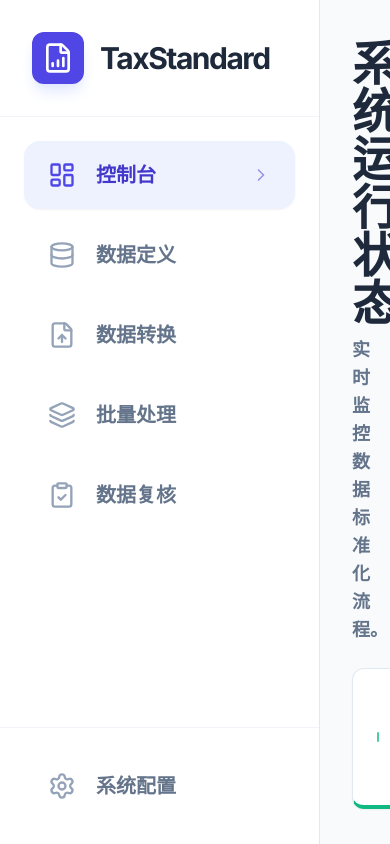
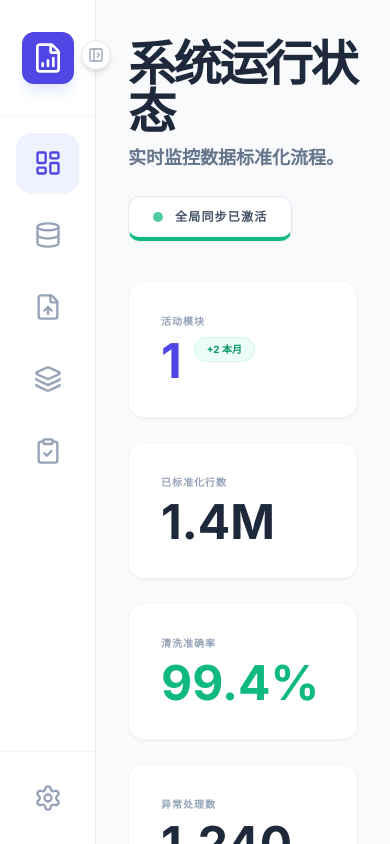
Before and after one commit to leoleeloo-123/Data-Wrangler, a React (Vite) app: page / in a window 390 px wide. Built offline with nearby package versions, Linux system fonts and the light colour scheme.

Commit message:
feat(layout): Implement collapsible sidebar with responsive behavior
Adds functionality to collapse and expand the main application sidebar. The sidebar will automatically collapse on screens smaller than 1024px for improved usability on various devices. Includes icons for collapsing and expanding.

```diff
--- a/components/Layout.tsx
+++ b/components/Layout.tsx
@@ -1,5 +1,5 @@
 
-import React from 'react';
+import React, { useState, useEffect } from 'react';
 import { translations } from '../translations';
 import {
   LayoutDashboard,
@@ -9,11 +9,13 @@ import {
   Database,
   FileBarChart,
   Layers,
-  ClipboardCheck
+  ClipboardCheck,
+  PanelLeftClose,
+  PanelLeftOpen
 } from 'lucide-react';
 
 interface LayoutProps {
-  children: React.ReactNode;
+  children: React.Node;
   activeTab: string;
   setActiveTab: (tab: string) => void;
   onOpenConfig: () => void;
@@ -22,6 +24,24 @@ interface LayoutProps {
 
 const Layout: React.FC<LayoutProps> = ({ children, activeTab, setActiveTab, onOpenConfig, language }) => {
   const t = translations[language];
+  const [isCollapsed, setIsCollapsed] = useState(false);
+
+  // Responsive behavior: auto-collapse on smaller screens
+  useEffect(() => {
+    const handleResize = () => {
+      if (window.innerWidth < 1024) {
+        setIsCollapsed(true);
+      } else {
+        setIsCollapsed(false);
+      }
+    };
+
+    // Set initial state
+    handleResize();
+
+    window.addEventListener('resize', handleResize);
+    return () => window.removeEventListener('resize', handleResize);
+  }, []);
 
   const navItems = [
     { id: 'dashboard', label: t.sidebar.dashboard, icon: LayoutDashboard },
@@ -33,16 +53,35 @@ const Layout: React.FC<LayoutProps> = ({ children, activeTab, setActiveTab, onOp
 
   return (
     <div className="flex h-screen overflow-hidden bg-slate-50">
-      {/* Sidebar - Widened slightly to accommodate larger font */}
-      <aside className="w-80 bg-white border-r border-slate-200 flex flex-col flex-shrink-0">
-        <div className="p-8 border-b border-slate-100 flex items-center gap-4">
-          <div className="bg-indigo-600 p-2.5 rounded-xl shadow-lg shadow-indigo-100">
+      {/* Sidebar */}
+      <aside
+        className={`${
+          isCollapsed ? 'w-24' : 'w-80'
+        } bg-white border-r border-slate-200 flex flex-col flex-shrink-0 h-full transition-all duration-300 ease-in-out relative z-50`}
+      >
+        {/* Toggle Button */}
+        <button
+          onClick={() => setIsCollapsed(!isCollapsed)}
+          className="absolute -right-4 top-10 bg-white border border-slate-200 rounded-full p-1.5 shadow-md text-slate-400 hover:text-indigo-600 hover:scale-110 transition-all z-50"
+          title={isCollapsed ? 'Expand Sidebar' : 'Collapse Sidebar'}
+        >
+          {isCollapsed ? <PanelLeftOpen className="w-4 h-4" /> : <PanelLeftClose className="w-4 h-4" />}
+        </button>
+
+        {/* Header - Fixed */}
+        <div className={`p-8 border-b border-slate-100 flex items-center ${isCollapsed ? 'justify-center' : 'gap-4'} flex-shrink-0 overflow-hidden`}>
+          <div className="bg-indigo-600 p-2.5 rounded-xl shadow-lg shadow-indigo-100 flex-shrink-0">
             <FileBarChart className="w-8 h-8 text-white" />
           </div>
-          <span className="font-black text-3xl tracking-tighter text-slate-800">TaxStandard</span>
+          {!isCollapsed && (
+            <span className="font-black text-3xl tracking-tighter text-slate-800 whitespace-nowrap animate-in fade-in duration-500">
+              TaxStandard
+            </span>
+          )}
         </div>
 
-        <nav className="flex-1 p-6 space-y-3">
+        {/* Nav - Scrollable */}
+        <nav className="flex-1 p-4 space-y-3 overflow-y-auto custom-scrollbar overflow-x-hidden">
           {navItems.map((item) => {
             const Icon = item.icon;
             const isActive = activeTab === item.id;
@@ -50,27 +89,42 @@ const Layout: React.FC<LayoutProps> = ({ children, activeTab, setActiveTab, onOp
               <button
                 key={item.id}
                 onClick={() => setActiveTab(item.id)}
-                className={`w-full flex items-center gap-5 px-6 py-5 rounded-2xl transition-all duration-300 ${
+                title={isCollapsed ? item.label : ''}
+                className={`w-full flex items-center transition-all duration-300 rounded-2xl ${
+                  isCollapsed ? 'justify-center p-4' : 'gap-5 px-6 py-5'
+                } ${
                   isActive
                     ? 'bg-indigo-50 text-indigo-700 shadow-sm font-black'
                     : 'text-slate-500 hover:bg-slate-50 hover:text-slate-700 font-bold'
                 }`}
               >
-                <Icon className={`w-7 h-7 ${isActive ? 'text-indigo-600' : 'text-slate-400'}`} />
-                <span className="text-xl">{item.label}</span>
-                {isActive && <ChevronRight className="w-5 h-5 ml-auto opacity-50" />}
+                <Icon className={`w-7 h-7 flex-shrink-0 ${isActive ? 'text-indigo-600' : 'text-slate-400'}`} />
+                {!isCollapsed && (
+                  <>
+                    <span className="text-xl whitespace-nowrap animate-in fade-in slide-in-from-left-2 duration-300">{item.label}</span>
+                    {isActive && <ChevronRight className="w-5 h-5 ml-auto opacity-50" />}
+                  </>
+                )}
               </button>
             );
           })}
         </nav>
 
-        <div className="p-6 mt-auto border-t border-slate-100">
+        {/* Footer - Fixed */}
+        <div className="p-4 border-t border-slate-100 flex-shrink-0">
           <button
             onClick={onOpenConfig}
-            className="w-full flex items-center gap-5 px-6 py-5 rounded-2xl text-slate-500 hover:bg-slate-50 transition-colors font-bold"
+            title={isCollapsed ? t.sidebar.config : ''}
+            className={`w-full flex items-center transition-colors font-bold rounded-2xl text-slate-500 hover:bg-slate-50 ${
+              isCollapsed ? 'justify-center p-4' : 'gap-5 px-6 py-5'
+            }`}
           >
-            <Settings className="w-7 h-7 text-slate-400" />
-            <span className="text-xl">{t.sidebar.config}</span>
+            <Settings className="w-7 h-7 text-slate-400 flex-shrink-0" />
+            {!isCollapsed && (
+              <span className="text-xl whitespace-nowrap animate-in fade-in slide-in-from-left-2 duration-300">
+                {t.sidebar.config}
+              </span>
+            )}
           </button>
         </div>
       </aside>
```
